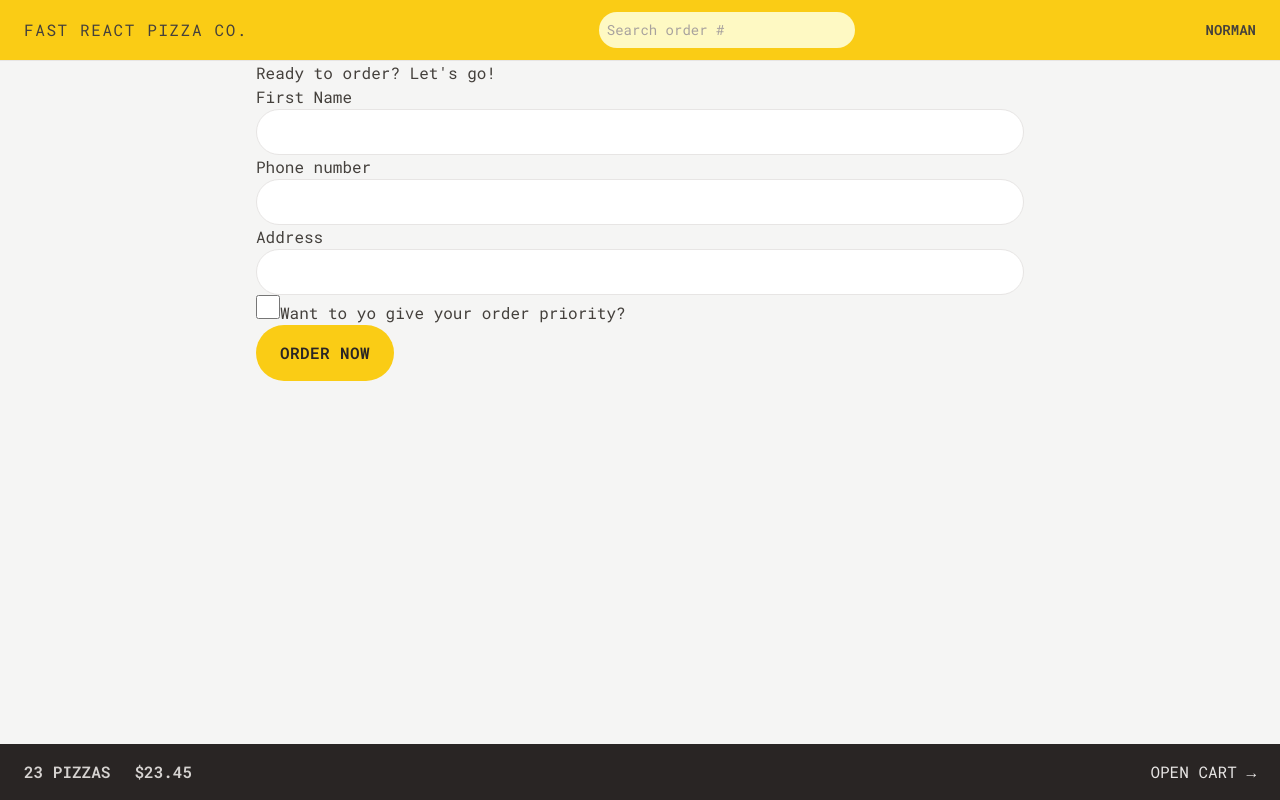
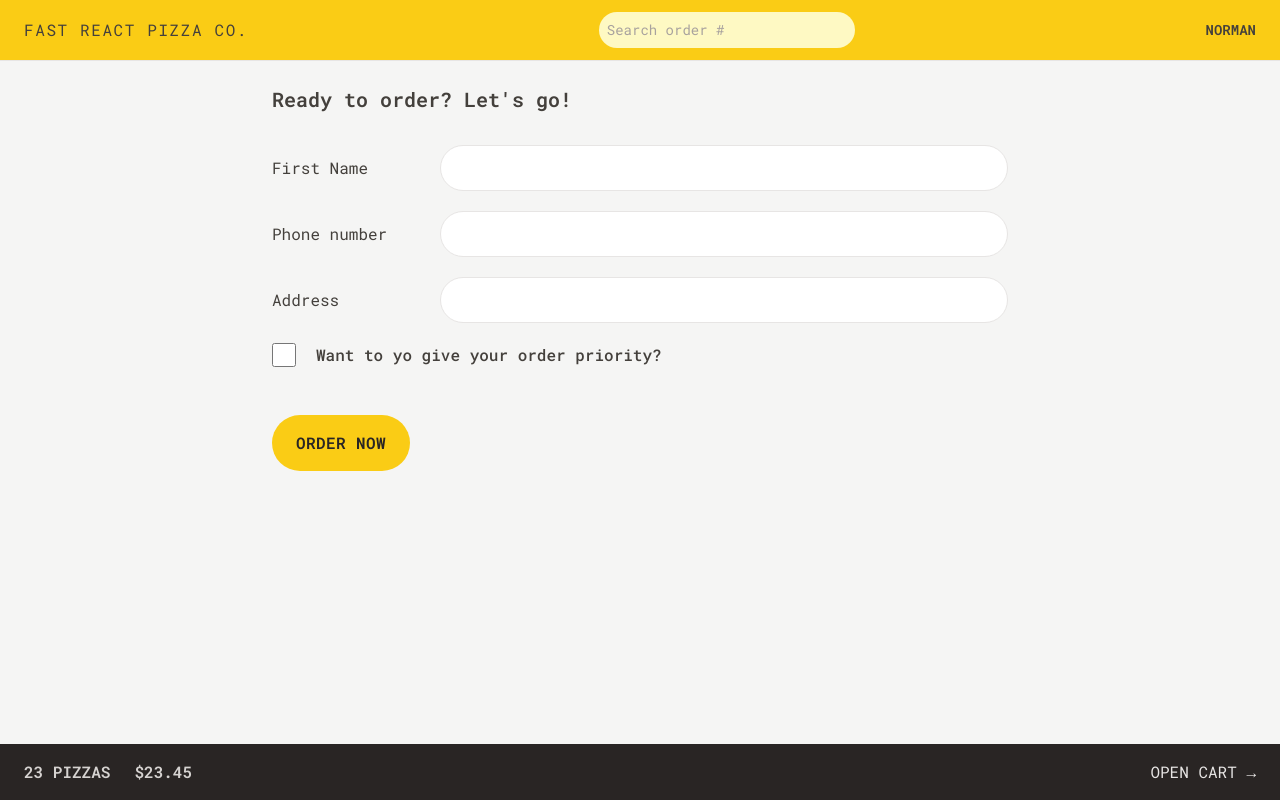
Before and after one commit to DRV111/fast-react-pizza, a React (Vite) app: page /order/new in a window 1280 px wide. Built offline with nearby package versions, Linux system fonts and the light colour scheme.

Commit message:
feat: add styles to CreateOrder component

```diff
--- a/src/features/cart/Cart.jsx
+++ b/src/features/cart/Cart.jsx
@@ -1,4 +1,3 @@
-import { Link } from "react-router-dom";
 import LinkButton from "../../ui/LinkButton";
 import Button from "../../ui/Button";
 import CartItem from "./CartItem";
--- a/src/features/order/CreateOrder.jsx
+++ b/src/features/order/CreateOrder.jsx
@@ -44,31 +44,40 @@
   const cart = fakeCart;
 
   return (
-    <div>
-      <h2>Ready to order? Let's go!</h2>
+    <div className="px-4 py-6">
+      <h2 className="mb-8 text-xl font-semibold">Ready to order? Let's go!</h2>
 
       <Form method="POST">
-        <div>
-          <label>First Name</label>
-          <input className="input" type="text" name="customer" required />
+        <div className="mb-5 flex flex-col gap-2 sm:flex-row sm:items-center">
+          <label className="sm:basis-40">First Name</label>
+          <input className="input grow" type="text" name="customer" required />
         </div>
 
-        <div>
-          <label>Phone number</label>
-          <div>
-            <input className="input" type="tel" name="phone" required />
-          </div>
-          {formErrors?.phone && <p>{formErrors.phone}</p>}
-        </div>
-
-        <div>
-          <label>Address</label>
-          <div>
-            <input className="input" type="text" name="address" required />
+        <div className="mb-5 flex flex-col gap-2 sm:flex-row sm:items-center">
+          <label className="sm:basis-40">Phone number</label>
+          <div className="grow">
+            <input className="input w-full" type="tel" name="phone" required />
+            {formErrors?.phone && (
+              <p className="mt-2 rounded-md bg-red-100 p-2 text-xs text-red-700">
+                {formErrors.phone}
+              </p>
+            )}
           </div>
         </div>
 
-        <div>
+        <div className="mb-5 flex flex-col gap-2 sm:flex-row sm:items-center">
+          <label className="sm:basis-40">Address</label>
+          <div className="grow">
+            <input
+              className="input w-full"
+              type="text"
+              name="address"
+              required
+            />
+          </div>
+        </div>
+
+        <div className="mb-12  flex items-center gap-5">
           <input
             className="h-6 w-6 accent-yellow-400 focus:outline-none focus:ring focus:ring-yellow-400 focus:ring-offset-2"
             type="checkbox"
@@ -77,7 +86,9 @@
             // value={withPriority}
             // onChange={(e) => setWithPriority(e.target.checked)}
           />
-          <label htmlFor="priority">Want to yo give your order priority?</label>
+          <label className="font-medium" htmlFor="priority">
+            Want to yo give your order priority?
+          </label>
         </div>
 
         <div>
--- a/src/index.css
+++ b/src/index.css
@@ -4,7 +4,7 @@
 
 @layer components {
   .input {
-    @apply w-full rounded-full border border-stone-200 px-4  py-2 text-sm transition-all duration-300 focus:outline-none focus:ring focus:ring-yellow-400 md:px-6 md:py-3;
+    @apply rounded-full border border-stone-200 px-4  py-2 text-sm transition-all duration-300 focus:outline-none focus:ring focus:ring-yellow-400 md:px-6 md:py-3;
   }
   .loader {
     width: 45px;
```
